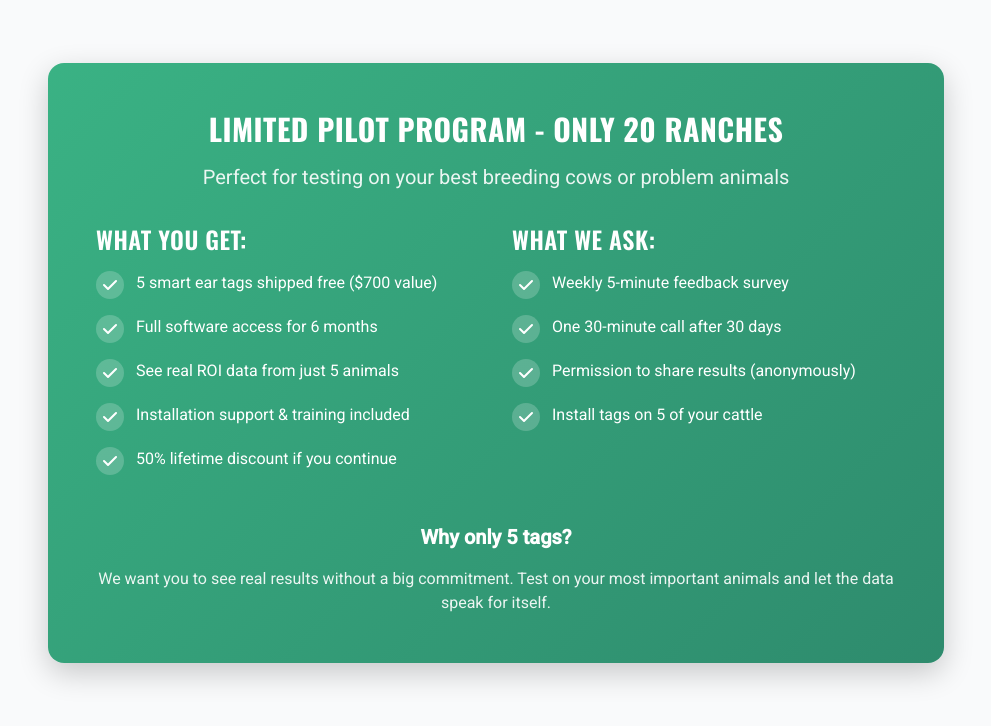
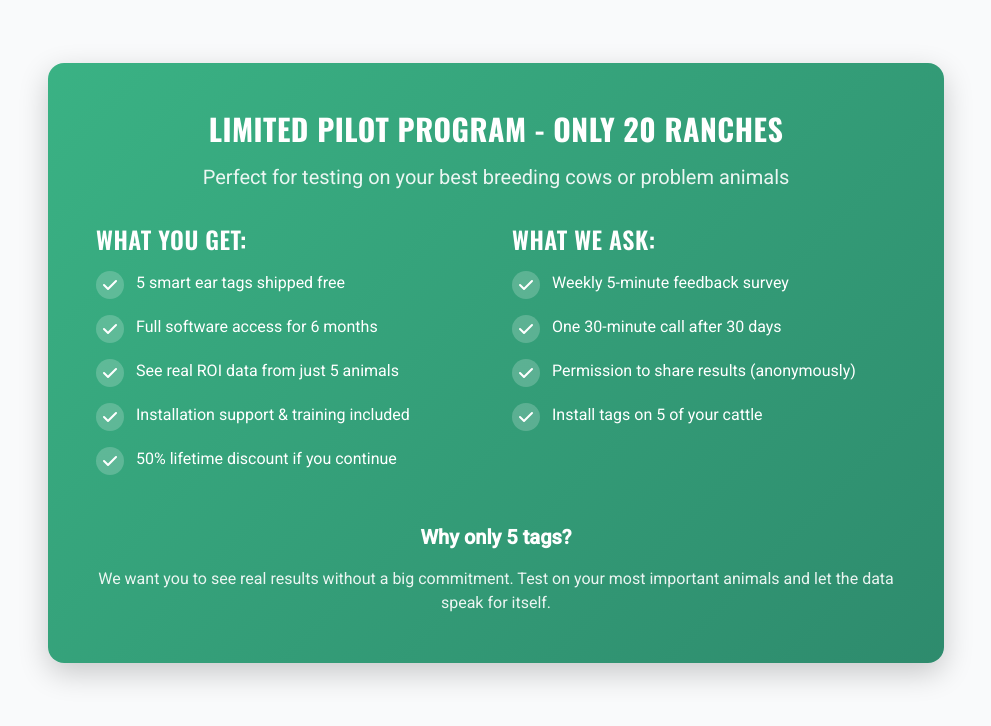
Before and after one commit to Whiskerpants/Cow.Ai, a Flask app: page / in a window 1280 px wide. Shown: the part 2021-2747 px from the top of the page, without its empty margins (144-1135 px from the left). Run offline with Flask 3, Linux system fonts and the light colour scheme.

Commit message:
Update index.html

```diff
--- a/templates/index.html
+++ b/templates/index.html
@@ -340,7 +340,7 @@
                                 <path fill-rule="evenodd" d="M16.707 5.293a1 1 0 010 1.414l-8 8a1 1 0 01-1.414 0l-4-4a1 1 0 011.414-1.414L8 12.586l7.293-7.293a1 1 0 011.414 0z" clip-rule="evenodd" />
                             </svg>
                         </div>
-                        <span>5 smart ear tags shipped free ($700 value)</span>
+                        <span>5 smart ear tags shipped free</span>
                     </div>
                     <div class="check-item">
                         <div class="check-icon">
```
